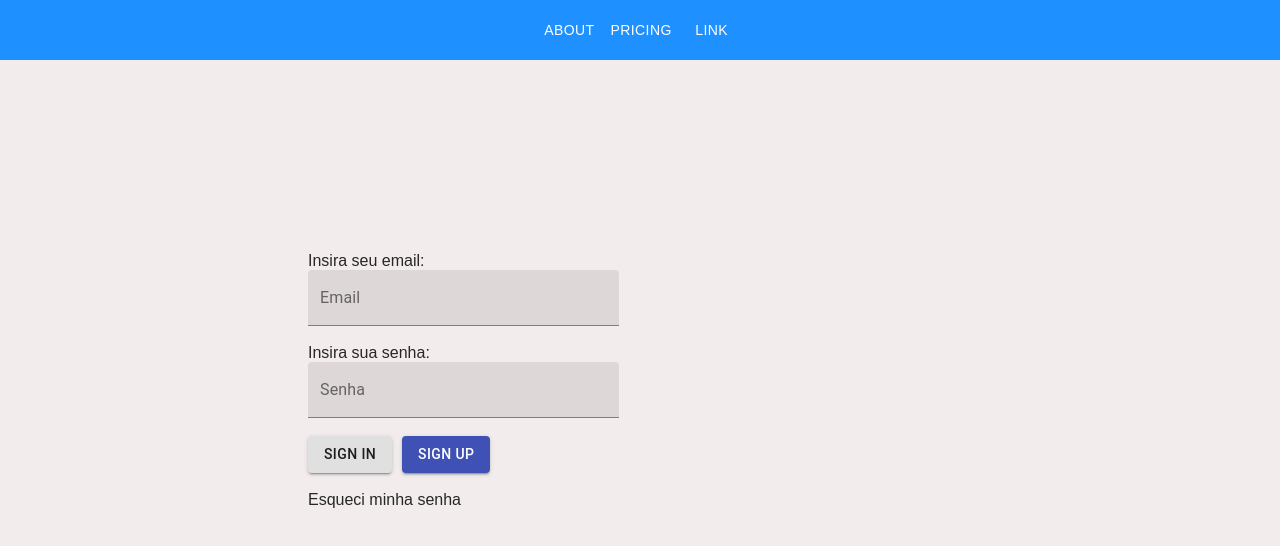
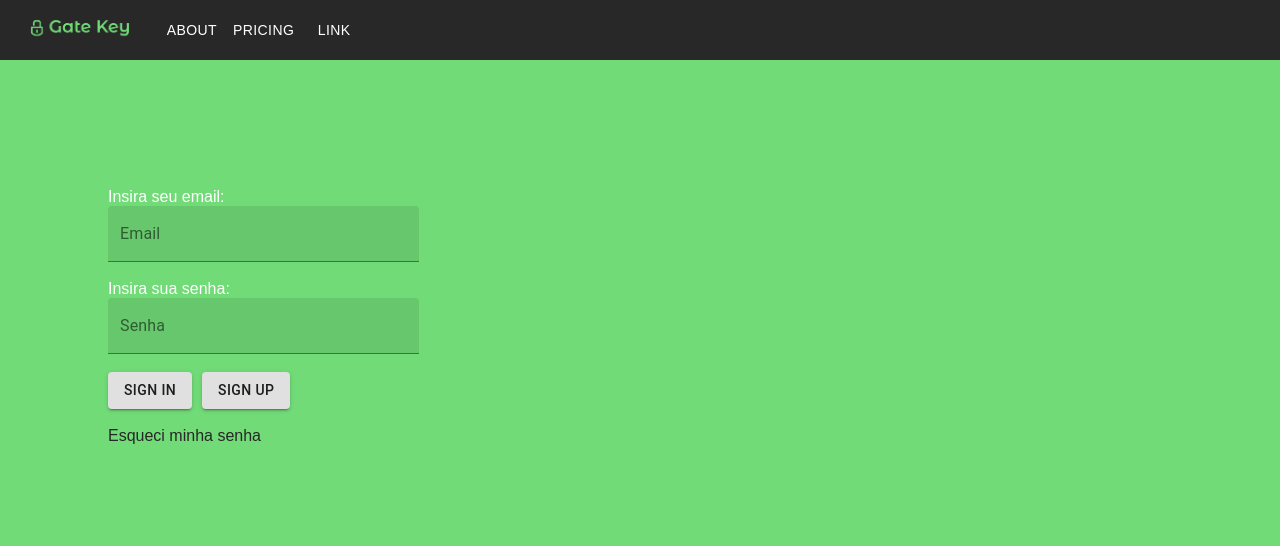
Before and after one commit to DaddoT/projeto-dds, a React (Create React App) app: page / in a window 1280 px wide. Shown: the top 546 px of the page. Built offline with nearby package versions, Linux system fonts and the light colour scheme.

Commit message:
design-logo

```diff
--- a/src/components/Header/index.jsx
+++ b/src/components/Header/index.jsx
@@ -1,6 +1,7 @@
 import React from "react";
 import Button from '@material-ui/core/Button';
 import "./styles.css";
+import logo from './logoHeader.png';
 // import Typography from '@material-ui/core/Typography';
 // import Container from '@material-ui/core/Container';
 
@@ -8,8 +9,8 @@ import "./styles.css";
 
     return (
       <div className="Header">
-
-        <header id ="main-header">
+        <header id ="main-header" >
+        <img src={logo} alt="logo" />
         <Button > <p>About </p></Button>
         <Button > <p>Pricing </p></Button>
         <Button > <p>Link </p></Button>
--- a/src/components/Header/styles.css
+++ b/src/components/Header/styles.css
@@ -1,13 +1,13 @@
 header#main-header {
     height: 60px;
     width: 100%;
-    background: dodgerblue;
+    background: #282828;
     font-size: 16px;
     font-weight: bold;
     color: floralwhite;
     display: flex;
-    justify-content: center;
-    align-items: center;
+    justify-content: left;
+    align-items: left;
 }
 p{
     font-family: Arial, Helvetica, sans-serif;
@@ -26,10 +26,8 @@ p{
     display:inline-block;
 }
 
-.App-logo {
-    display: flex;
-    justify-content: center;
-    align-items: center;
-    height: 250px;
-    width: 250px;
+img {
+   max-width: 100%;
+   max-height: 80%;
+   margin-left: 1px;
 }
--- a/src/components/Inputs/index.jsx
+++ b/src/components/Inputs/index.jsx
@@ -36,7 +36,7 @@ return (
   Sign in
   </Button>
   <div id="divider"/>
-  <Button variant="contained" color="primary">
+  <Button variant="contained" color="default">
   Sign up
   </Button> <br></br> <br></br>
   <a href="a.com">Esqueci minha senha</a>
--- a/src/components/Inputs/styles.css
+++ b/src/components/Inputs/styles.css
@@ -1,21 +1,13 @@
 #inputs {
     display: flex;
-    margin-top: 15%;
-    margin-left: 300px;
+    margin-top: 10%;
+    margin-left: 100px;
 }
 
 #divider{
     width:10px;
     height:auto;
     display:inline-block;
-}
-
-.App-logo {
-    display: flex;
-    justify-content: center;
-    align-items: center;
-    height: 250px;
-    width: 250px;
 }
 
 a {
@@ -27,5 +19,5 @@ a {
 p2 {
     font-family: Arial, Helvetica, sans-serif;
     text-decoration:none;
-    color: rgb(39, 39, 39);
+    color: white;
 }
--- a/src/styles.css
+++ b/src/styles.css
@@ -7,6 +7,6 @@
 
 body {
     font-family: Arial, Helvetica, sans-serif;
-    background: rgb(243, 236, 236) ;
+    background: #71DB77 ;
     color: darkblue;
 }
```
Also changed, not shown: src/components/Header/logo.png (added), src/components/Header/logoHeader.png (added).
